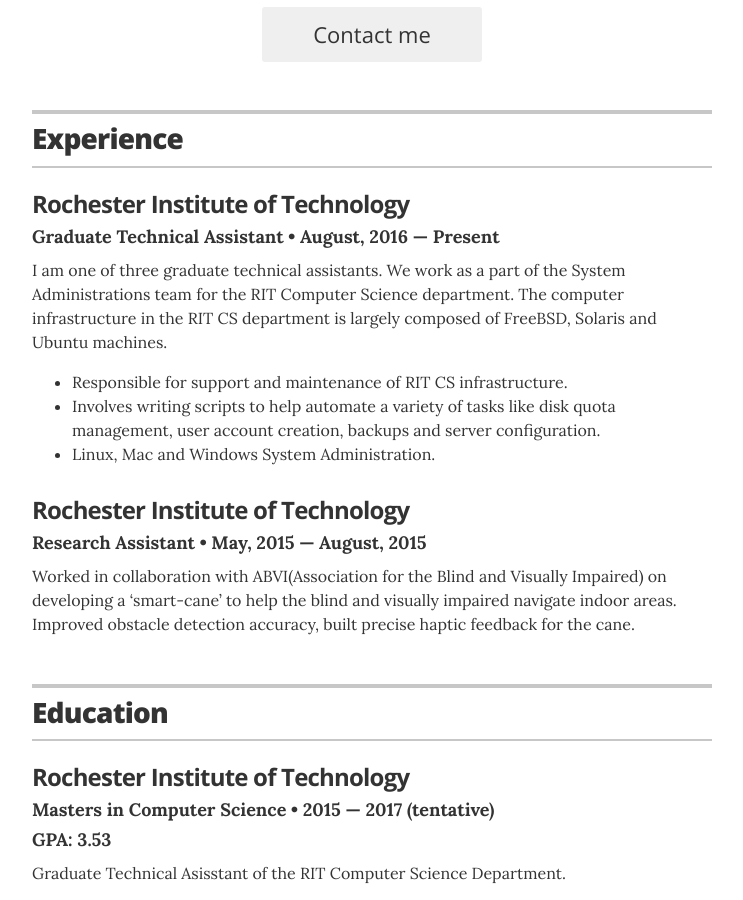
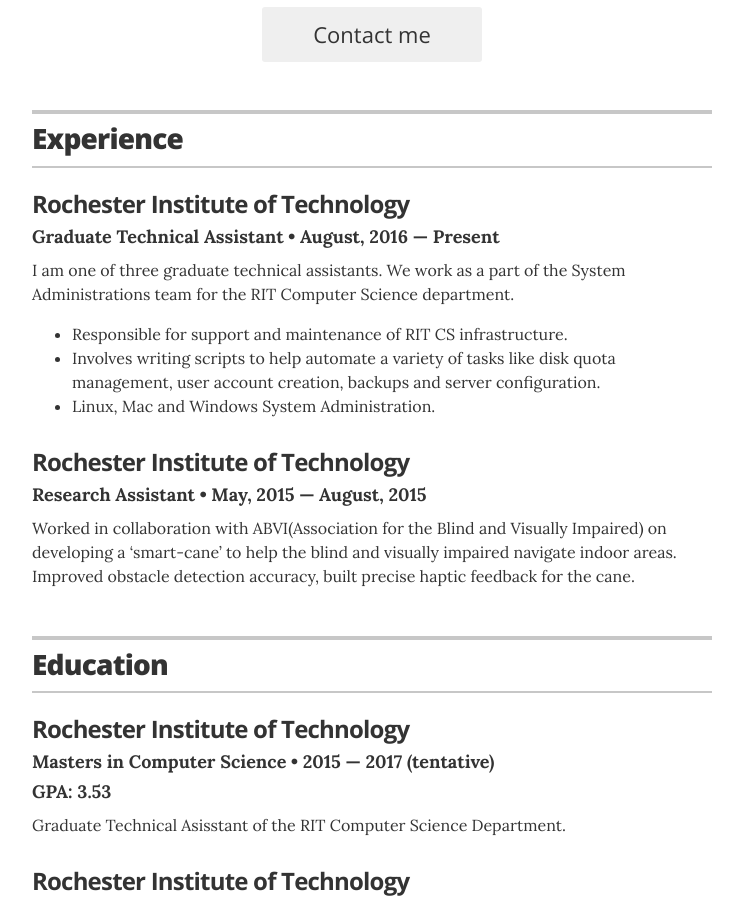
Before and after one commit to sameerraghuram/sameerraghuram.github.io, a Jekyll site: the page built from index.html, in a window 1280 px wide and 900 px high, scrolled down 446 px. Shown: the whole window, without its empty margins (268-1011 px from the left). Built offline with Jekyll 4.4.1, drawn with Linux system fonts in a browser that asks for light colours.

Commit message:
Revert "unix experience"
This reverts commit 86b7dea829bb8e797aec5935ce8c85a03a249114.

```diff
--- a/_layouts/resume.html
+++ b/_layouts/resume.html
@@ -51,7 +51,7 @@
         <div class="resume-item" itemscope itemprop="worksFor" itemtype="http://schema.org/Organization">
           <h3 class="resume-item-title" itemprop="name">Rochester Institute of Technology</h3>
           <h4 class="resume-item-details" itemprop="description">Graduate Technical Assistant &bull; August, 2016 &mdash; Present</h4>
-          <p class="resume-item-copy"> I am one of three graduate technical assistants. We work as a part of the System Administrations team for the RIT Computer Science department. The computer infrastructure in the RIT CS department is largely composed of FreeBSD, Solaris and Ubuntu machines.</p>
+          <p class="resume-item-copy"> I am one of three graduate technical assistants. We work as a part of the System Administrations team for the RIT Computer Science department.</p>
           <ul class="resume-item-list">
             <li>Responsible for support and maintenance of RIT CS infrastructure.</li>
             <li>Involves writing scripts to help automate a variety of tasks like disk quota management, user account creation, backups and server configuration.</li>
```
